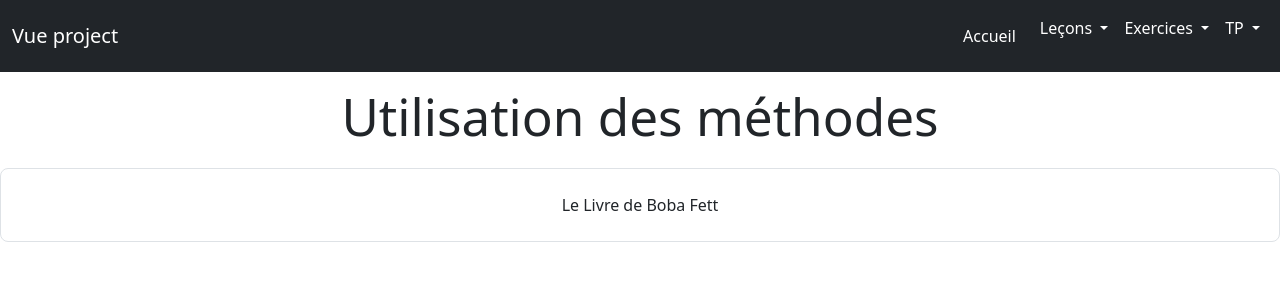
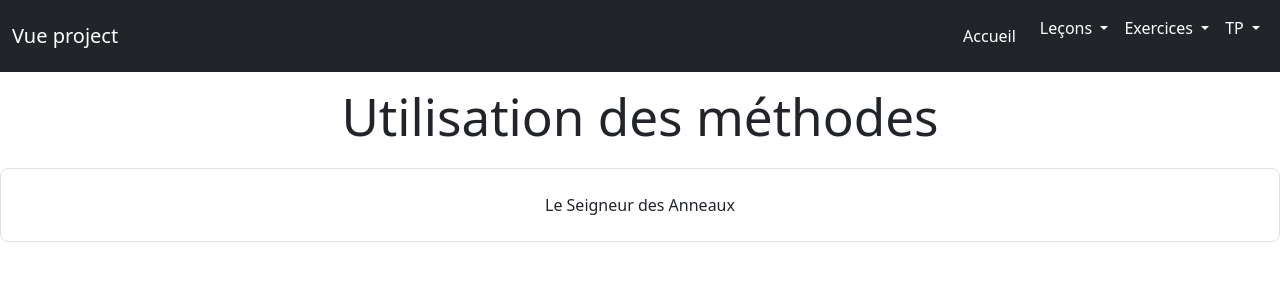
Before and after one commit to SophieHervieu/vue-project, a Vue app: page /exo-method-execution in a window 1280 px wide. Shown: the top 292 px of the page. Built offline with nearby package versions, Linux system fonts and the light colour scheme.

Commit message:
changement du nom du livre pour rigoler

```diff
--- a/src/views/exo/MethodExecutionComp.vue
+++ b/src/views/exo/MethodExecutionComp.vue
@@ -12,7 +12,7 @@ function random () {
   let randomNumber = ref(Math.random());
 
   if (randomNumber.value > 0.5) {
-    return "Le Livre de Boba Fett"
+    return "Le Seigneur des Anneaux"
   } else {
     return "Contes et Légendes Oubliés"
   }
```
